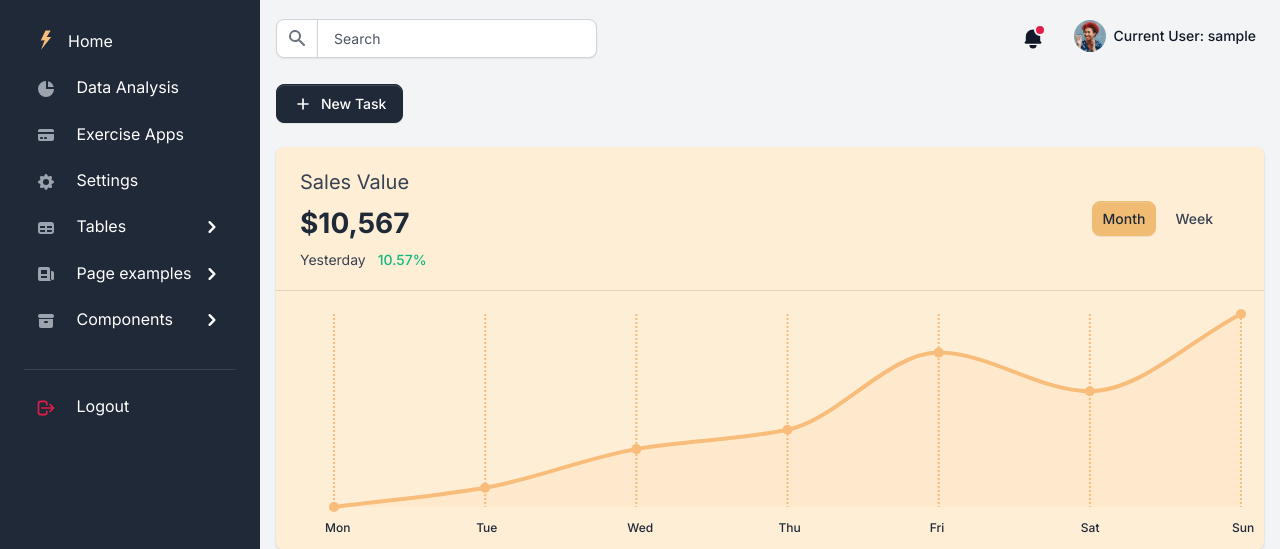
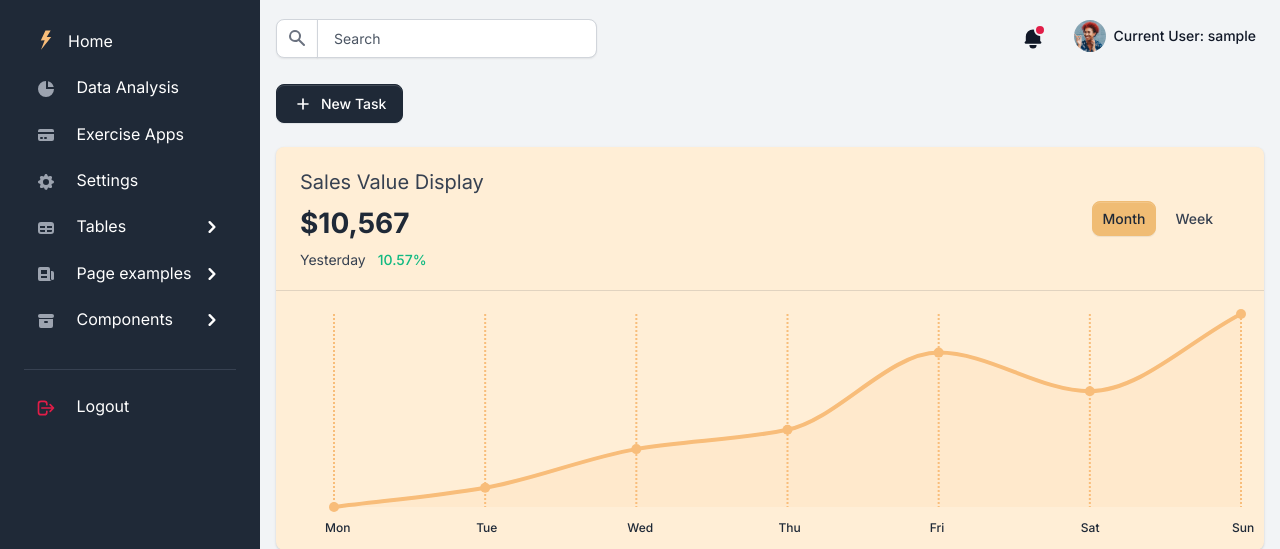
Before and after one commit to KyeongsupChoi/Leafdash, a Django app: page /covid_display.html in a window 1280 px wide. Shown: the top 549 px of the page. Run offline with Django 3.2, Linux system fonts and the light colour scheme; the visitor is signed in with stand-in values (Sample User, id 1); parts of the project's set-up code (start-up, migrations or seed data) failed here and were passed over; some libraries are stand-ins or nearby versions.

Commit message:
Add covid display to sidebar

```diff
--- a/apps/templates/home/covid_display.html
+++ b/apps/templates/home/covid_display.html
@@ -43,7 +43,7 @@
             <div class="card bg-yellow-100 border-0 shadow">
                 <div class="card-header d-sm-flex flex-row align-items-center flex-0">
                     <div class="d-block mb-3 mb-sm-0">
-                        <div class="fs-5 fw-normal mb-2">Sales Value</div>
+                        <div class="fs-5 fw-normal mb-2">Sales Value Display</div>
                         <h2 class="fs-3 fw-extrabold">$10,567</h2>
                         <div class="small mt-2">
                             <span class="fw-normal me-2">Yesterday</span>
--- a/apps/templates/includes/sidebar.html
+++ b/apps/templates/includes/sidebar.html
@@ -43,7 +43,7 @@
                 </a>
               </li>
               <li class="nav-item {% if 'dashboard' in segment %} active {% endif %}">
-                <a href="/dashboard.html" class="nav-link">
+                <a href="/covid_display.html" class="nav-link">
                   <span class="sidebar-icon">
                     <svg class="icon icon-xs me-2" fill="currentColor" viewBox="0 0 20 20" xmlns="http://www.w3.org/2000/svg"><path d="M2 10a8 8 0 018-8v8h8a8 8 0 11-16 0z"></path><path d="M12 2.252A8.014 8.014 0 0117.748 8H12V2.252z"></path></svg>
                   </span>
```
